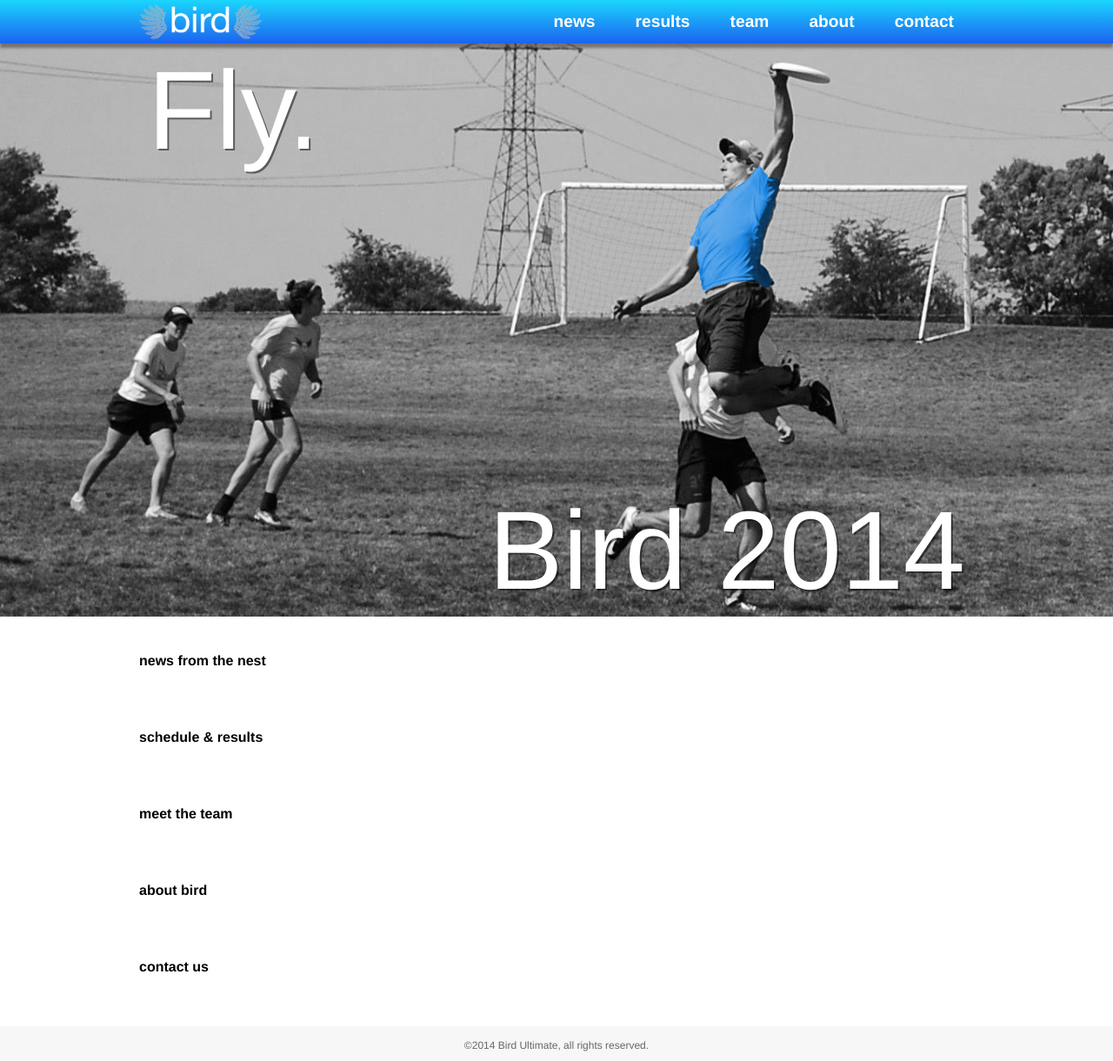
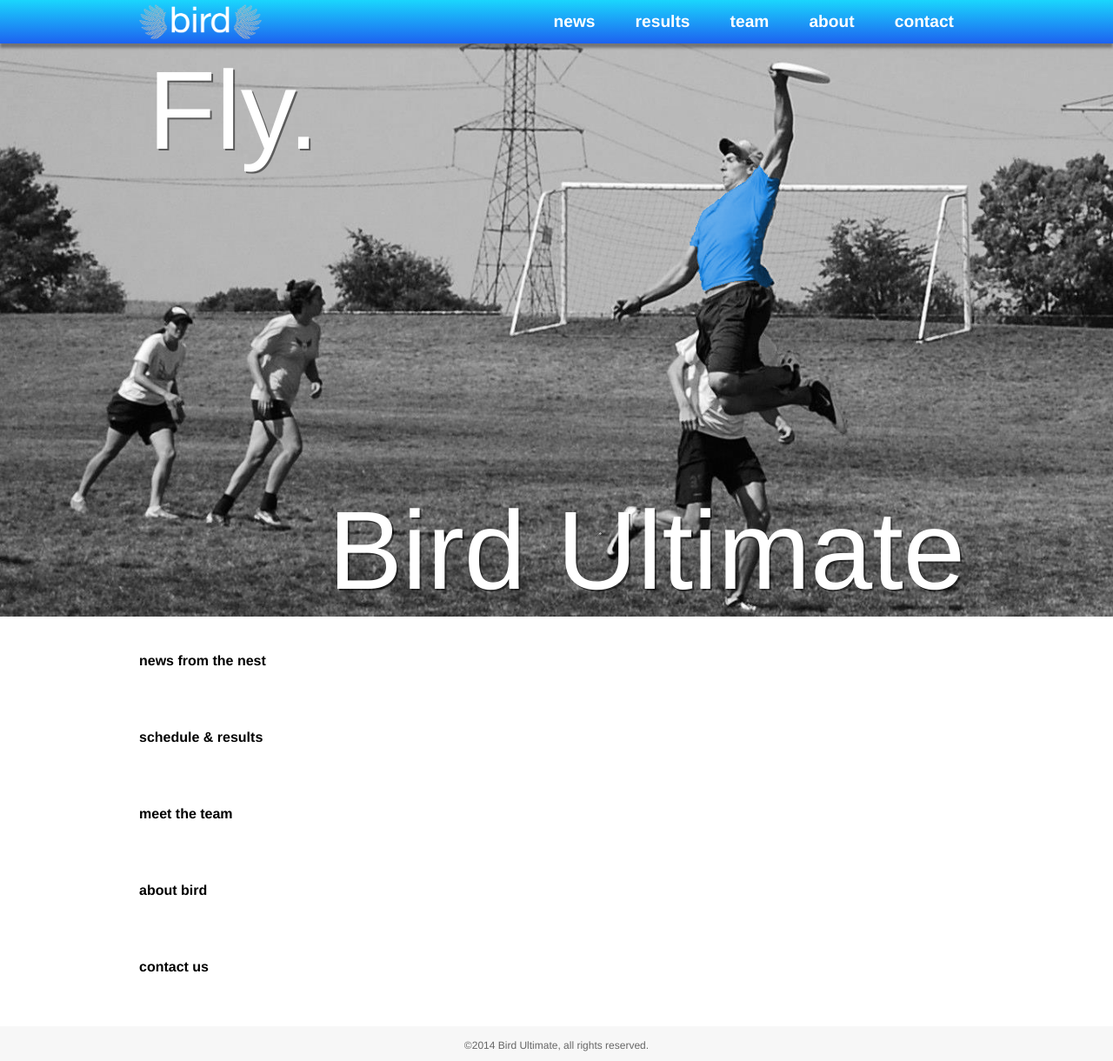
Before and after one commit to birdultimate/birdultimate.github.io, a Jekyll site: the page built from index.html, in a window 1280 px wide and 1220 px high. Shown: the whole window at 87% size. Built offline with Jekyll 4.4.1, drawn with Linux system fonts in a browser that asks for light colours; nearby versions of some CDN libraries; Markdown is read by kramdown in place of the engine named in the settings.

Commit message:
add favicon

```diff
--- a/_layouts/default.html
+++ b/_layouts/default.html
@@ -5,6 +5,7 @@
     <meta http-equiv="X-UA-Compatible" content="IE=edge,chrome=1">
     <title>{{ page.title }}</title>
     <meta name="viewport" content="width=device-width">
+    <link rel="shortcut icon" type="image/png" href="/assets/images/favicon.png"/>
     <link rel="stylesheet" href="/css/main.css">
   </head>
   <body>
--- a/index.html
+++ b/index.html
@@ -8,7 +8,7 @@
 	<div class="banner-overlay">
 		<div class="content-container">
 			<span class="banner-top-left">Fly.</span>
-			<span class="banner-bottom-right">Bird 2014</span>
+			<span class="banner-bottom-right">Bird Ultimate</span>
 		</div>
 	</div>
 </div>
```
Also changed, not shown: assets/images/favicon.png (added), 2 other files.
